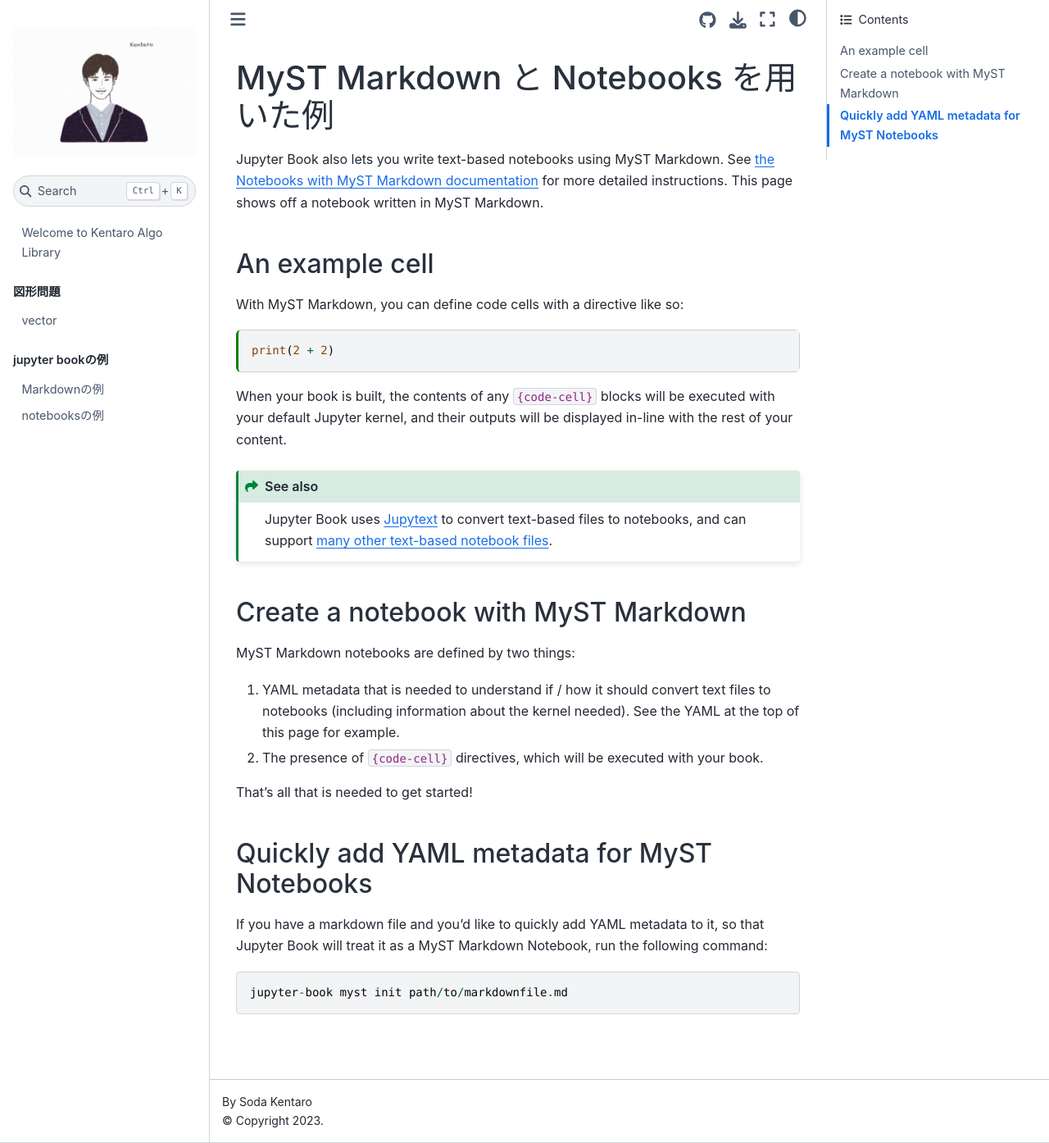
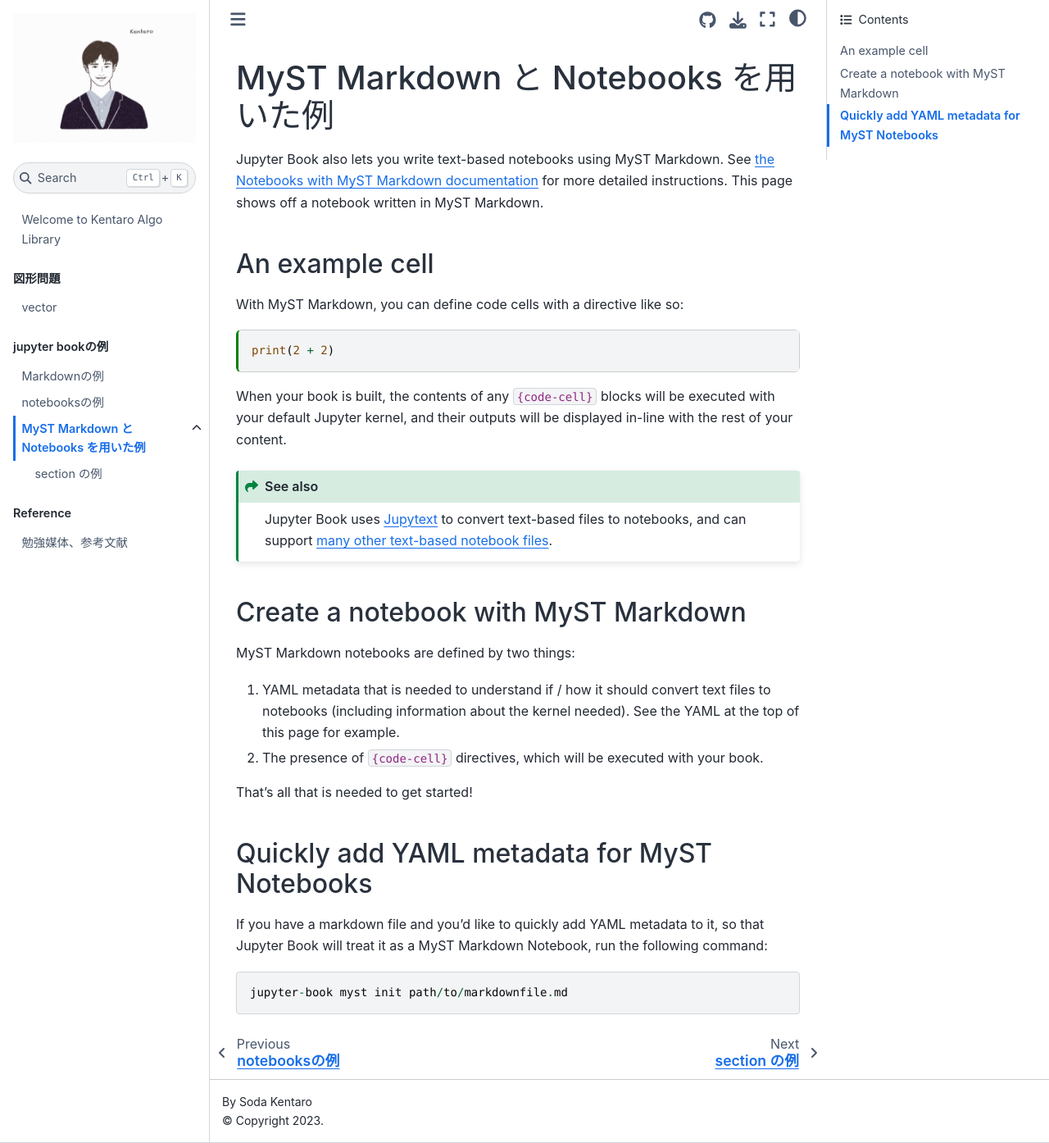
Before and after one commit to nyankiti/algo-library, a Jupyter Book: the page built from book/examples/markdown-notebooks.md, in a window 1280 px wide and 1394 px high. Shown: the whole window at 82% size. Built offline with Jupyter Book 1.0.4 settings and Sphinx 7.4.7 and the Sphinx Book theme 1.1.4, drawn with Linux system fonts in a browser that asks for light colours; pages that are not in the unit, such as notebooks, are missing from menus.

Commit message:
add reference

```diff
--- a/book/_toc.yml
+++ b/book/_toc.yml
@@ -11,4 +11,9 @@
     chapters:
       - file: examples/markdown
       - file: examples/notebooks
-      - file: examples/markdown-notebooksd
+      - file: examples/markdown-notebooks
+        sections:
+          - file: examples/section-example
+  - caption: Reference
+    chapters:
+      - file: reference.md
--- /dev/null
+++ b/book/examples/section-example.md
@@ -0,0 +1 @@
+# section の例
--- /dev/null
+++ b/book/reference.md
@@ -0,0 +1,13 @@
+# 勉強媒体、参考文献
+
+## 書籍
+
+- [問題解決のための「アルゴリズム × 数学」が基礎からしっかり身につく本](https://gihyo.jp/book/2022/978-4-297-12521-9)
+
+## ウェブサイト・ブログ
+
+- [AOJ](https://onlinejudge.u-aizu.ac.jp/status/users/Nyankiti "AOJ")
+- [atCoder](https://atcoder.jp/users/Nyankiti "atCoder")
+- [酒井 潤さんのアルゴリズム講座](https://www.udemy.com/course/python-algo/ "python-algo")
+- [50 popular coding interview problems](https://www.udemy.com/course/50-problems/, "50 popular coding interview problems")
+- [Algoful](https://algoful.com/ "algoful")
```
